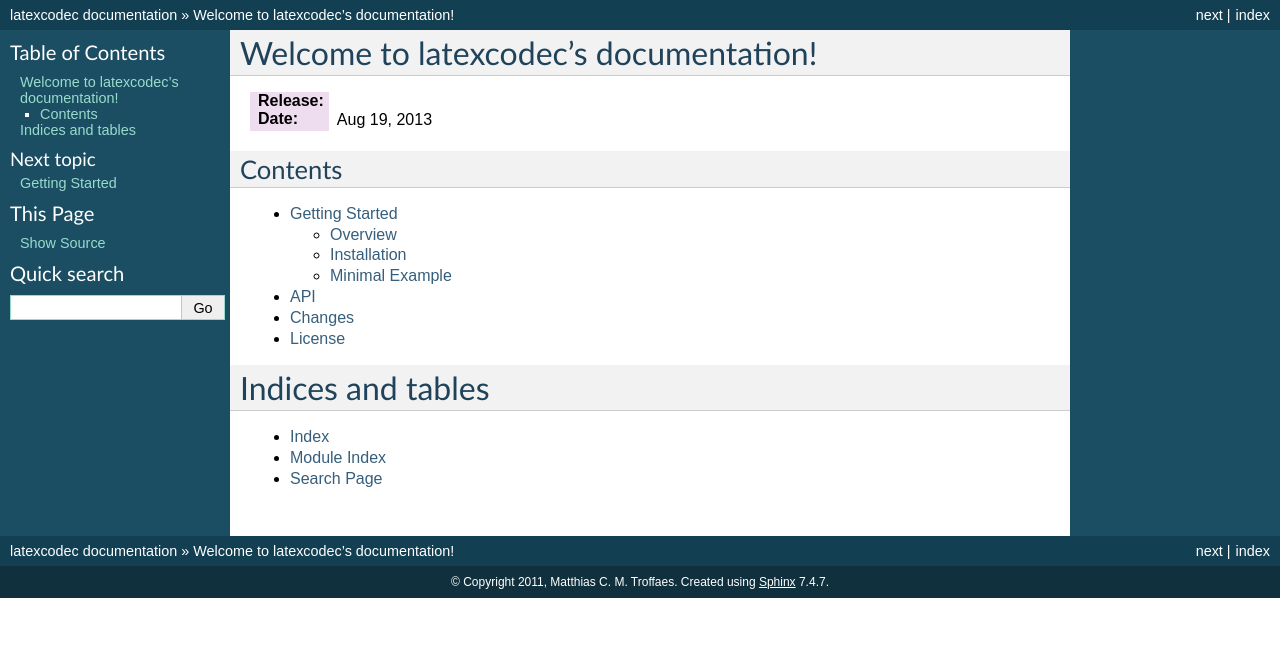
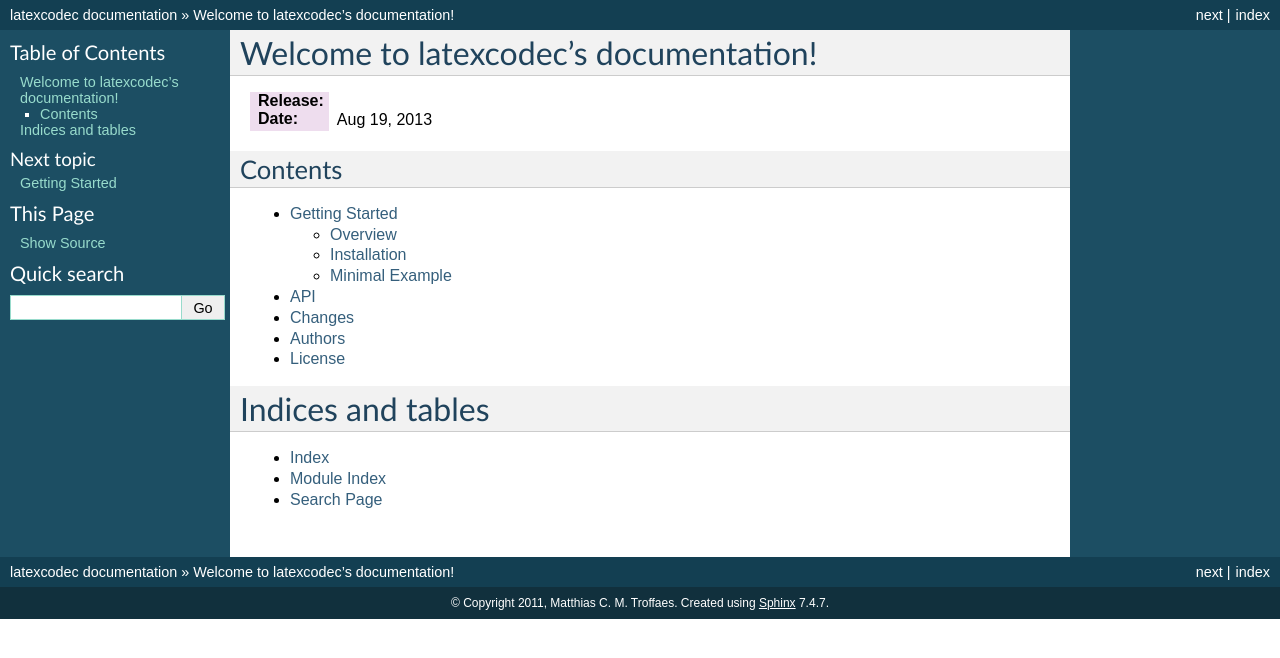
Before and after one commit to mcmtroffaes/latexcodec, a Sphinx documentation site: the page built from doc/index.rst, in a window 1280 px wide. Shown: the top 658 px of the page. Built offline with Sphinx 7.4.7, drawn with Linux system fonts in a browser that asks for light colours; formulas are drawn with MathJax 3.

Commit message:
Add authors to docs.

```diff
--- /dev/null
+++ b/doc/authors.rst
@@ -0,0 +1,4 @@
+Authors
+=======
+
+.. include:: ../AUTHORS.rst
--- a/doc/index.rst
+++ b/doc/index.rst
@@ -13,6 +13,7 @@ Contents
    quickstart
    api
    changes
+   authors
    license
 
 Indices and tables
```
